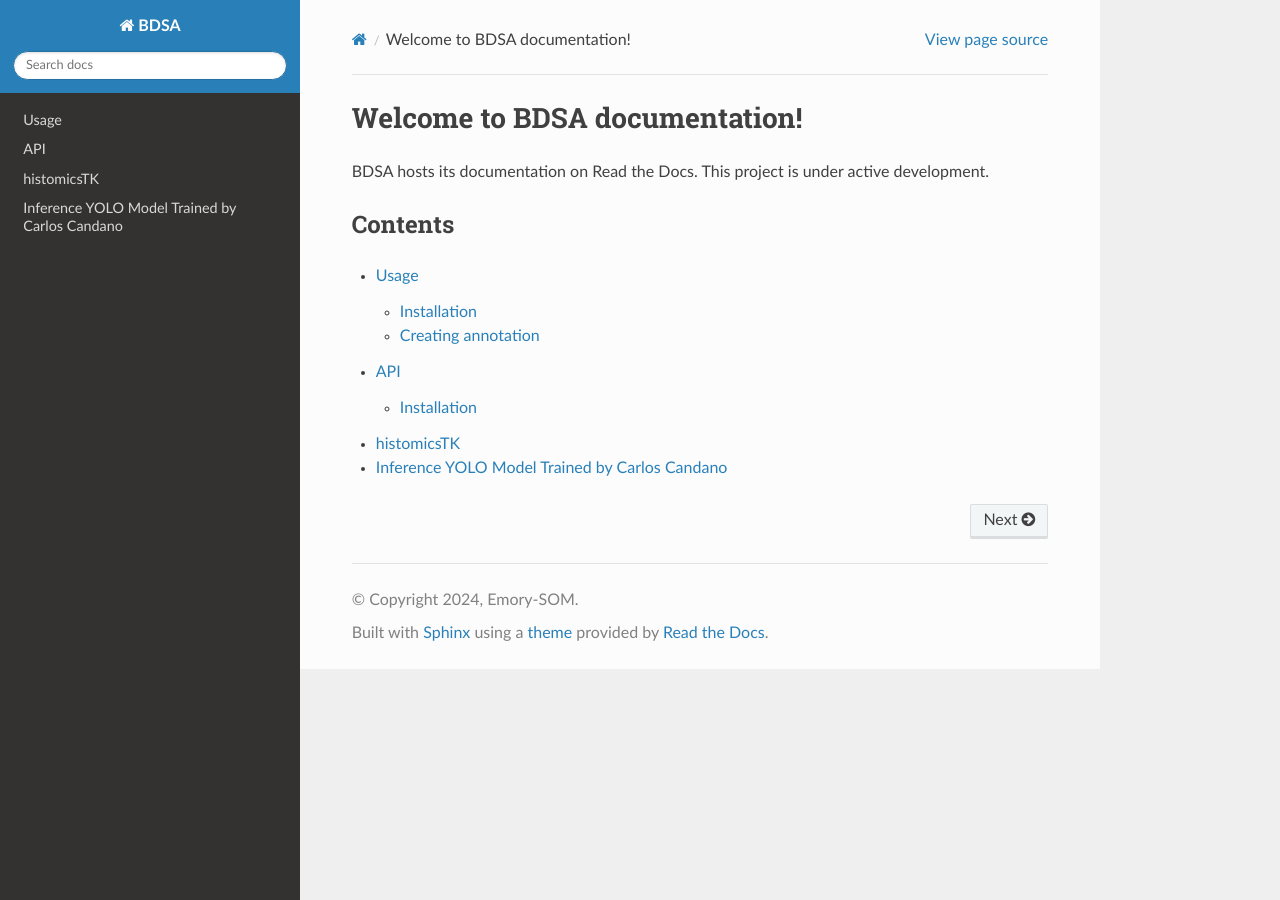
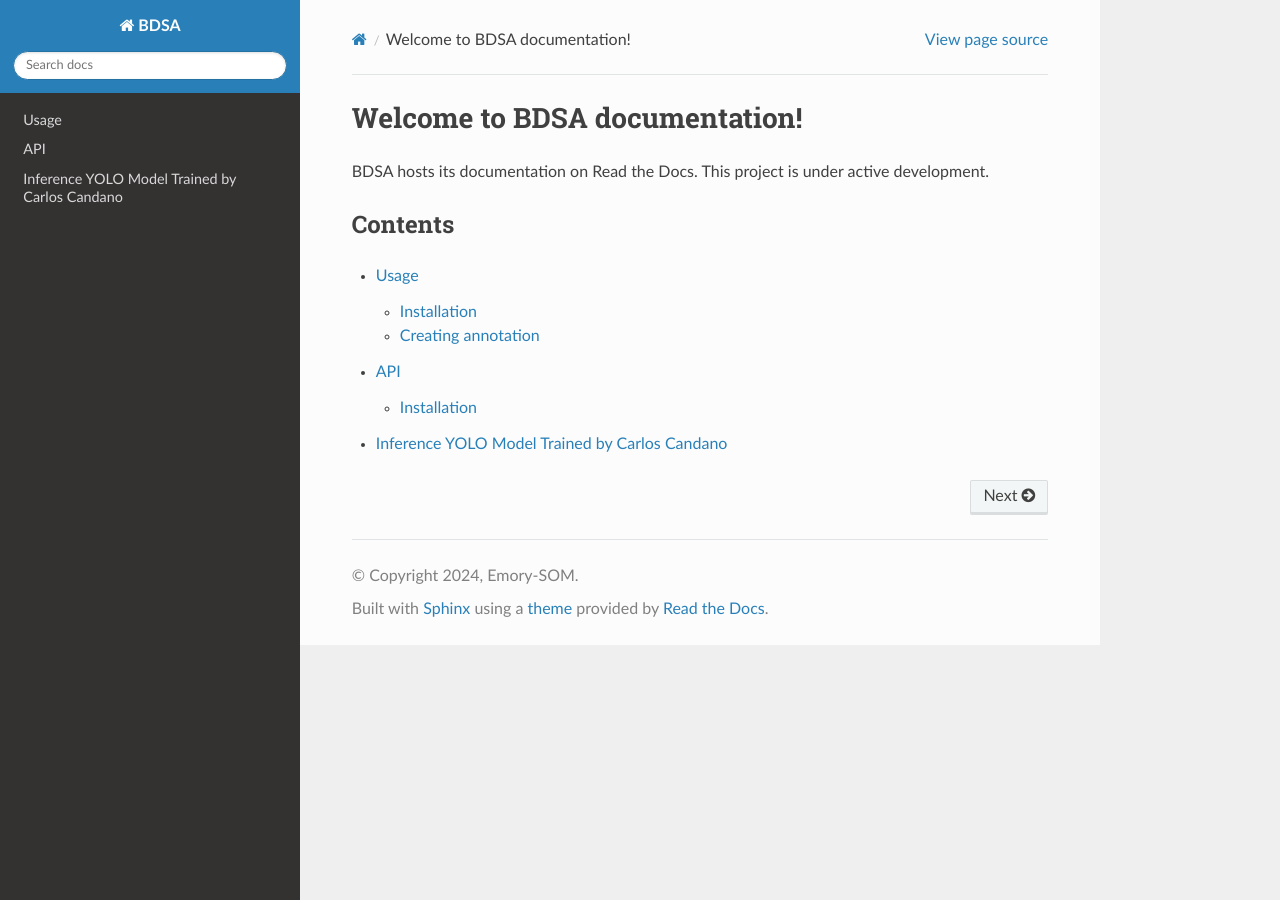
Before and after one commit to Gutman-Lab/bdsa-readthedocs, a Sphinx documentation site: the page built from docs/source/index.rst, in a window 1280 px wide. Built offline with Sphinx 7.4.7 and the Read the Docs theme 3.1.0, drawn with Linux system fonts in a browser that asks for light colours; pages that are not in the unit, such as notebooks, are missing from menus; part of the change alters nothing that is shown.

```diff
--- a/docs/source/index.rst
+++ b/docs/source/index.rst
@@ -10,6 +10,5 @@ Contents
 
    usage
    api
-   histomics-tk
    inference-carlos-yolo
-   segformer_model_training
+   merging-tile-label-masks
```
